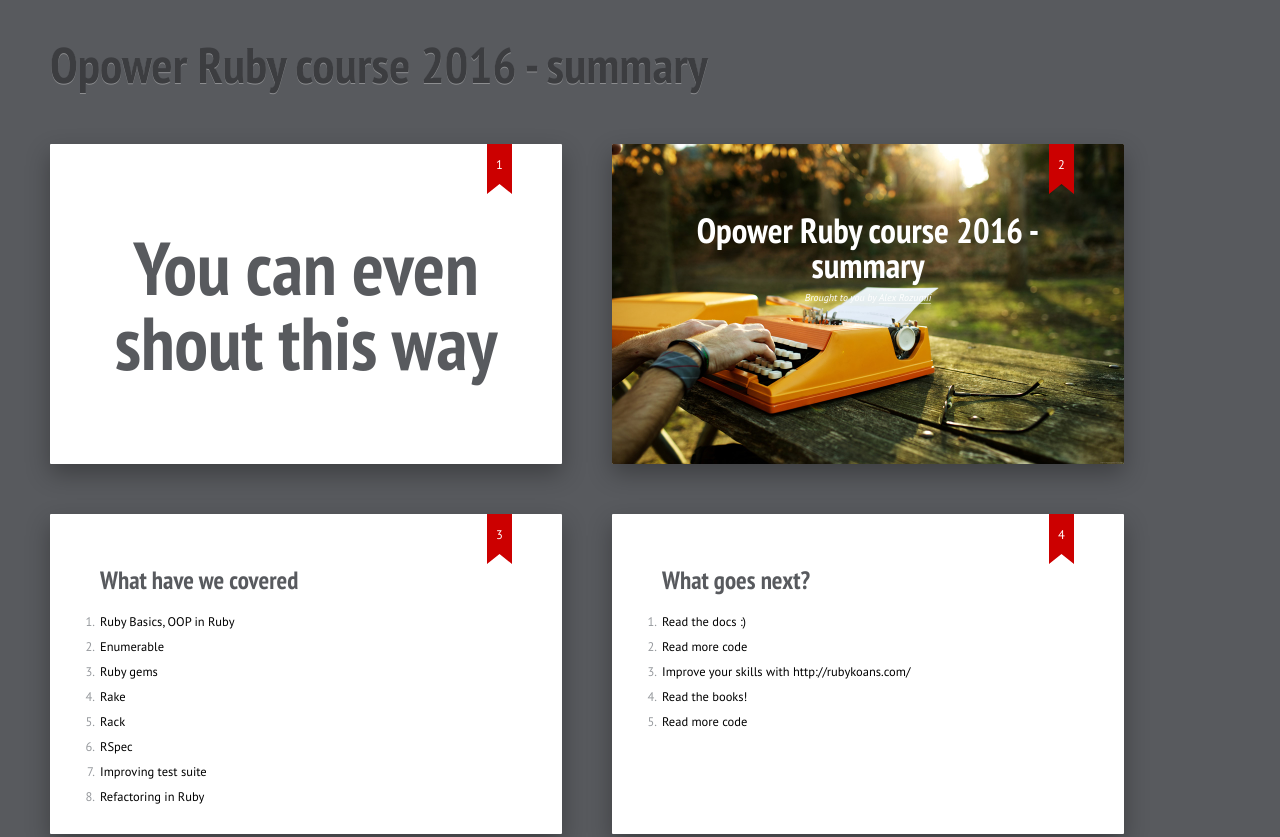
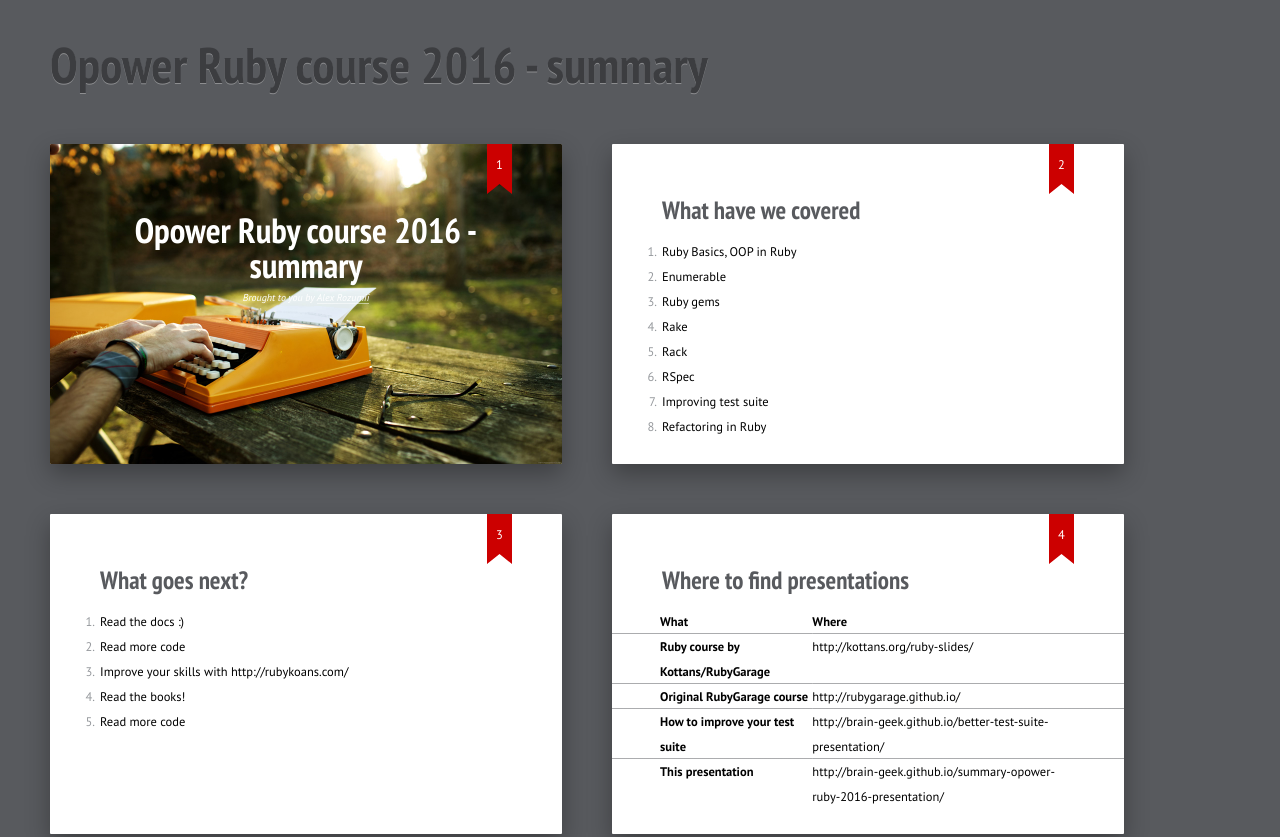
Before and after one commit to brain-geek/summary-opower-ruby-2016-presentation, a plain HTML site: page index.html in a window 1280 px wide. Shown: the top 837 px of the page. Drawn offline with Linux system fonts and the light colour scheme.

Commit message:
removed first test slide

```diff
--- a/index.html
+++ b/index.html
@@ -11,10 +11,6 @@
 	<header class="caption">
 		<h1>Opower Ruby course 2016 - summary</h1>
 	</header>
-
-	<section class="slide">
-		<h2 class="shout shrink">You&nbsp;can&nbsp;even shout&nbsp;this&nbsp;way</h2>
-	</section>
 
 	<section class="slide" id="cover">
 		<h2>Opower Ruby course 2016 - summary</h2>
```
